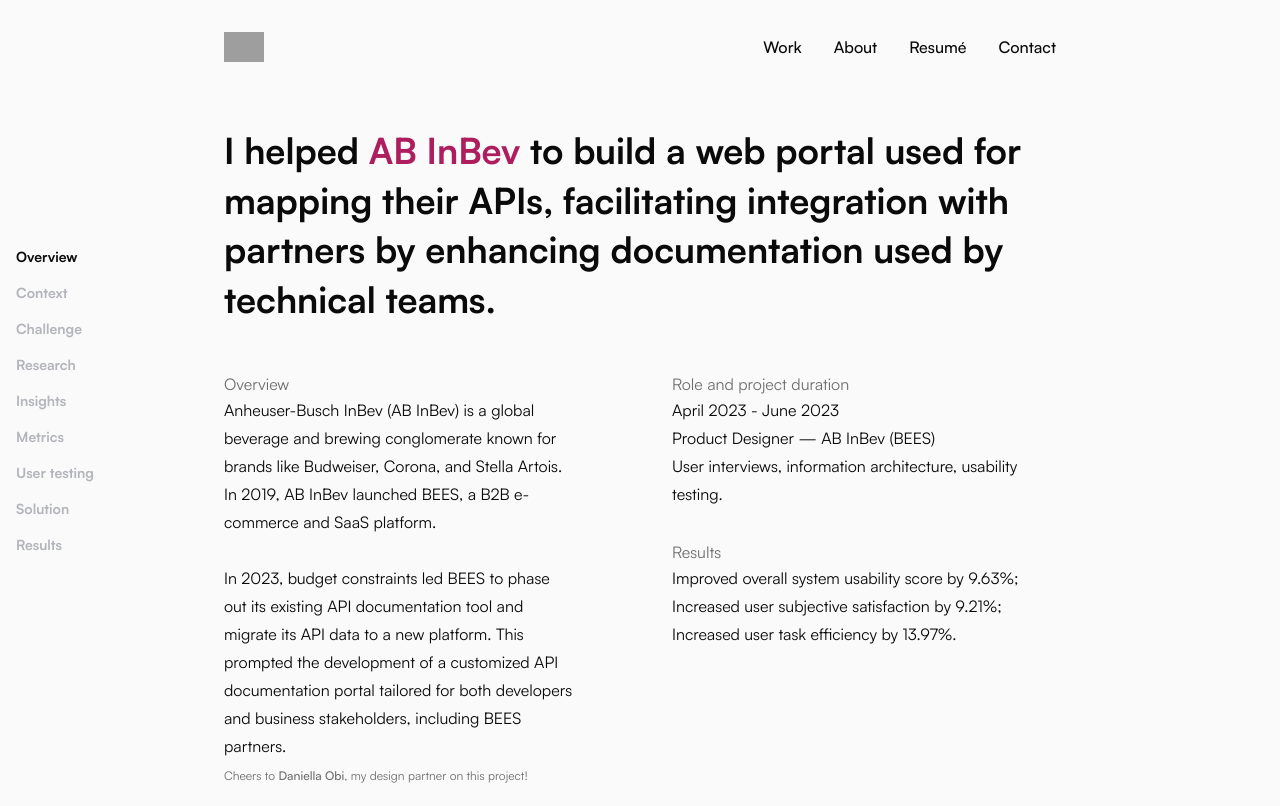
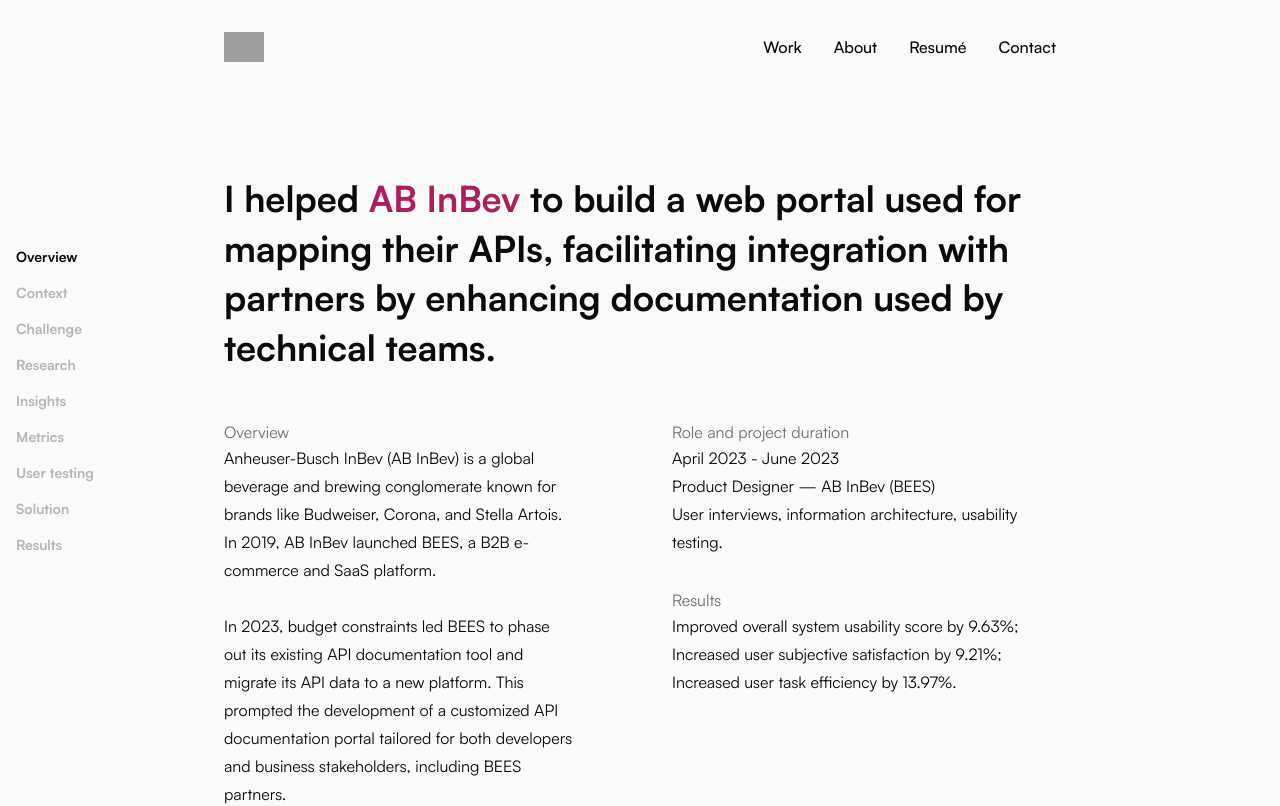
Before and after one commit to luccaromaniello/portfolio, a Next.js app: page /design/abinbev in a window 1280 px wide. Shown: the top 806 px of the page. Built offline with nearby package versions, Linux system fonts and the light colour scheme; grey boxes are pictures that could not be loaded.

Commit message:
Changes section vertical margin

```diff
--- a/src/app/(projects)/design/abinbev/page.tsx
+++ b/src/app/(projects)/design/abinbev/page.tsx
@@ -5,6 +5,7 @@ import Metrics from "@/components/cases/abinbev/Metrics";
 import Research from "@/components/cases/abinbev/Research";
 import SideMenu from "@/components/cases/abinbev/SideMenu";
 import UserTesting from "@/components/cases/abinbev/UserTesting";
+import Solution from "@/components/cases/abinbev/Solution";
 import CaseOverview from "@/components/cases/CaseOverview";
 import HighlightCard from "@/components/cases/HighlightCard";
 import Section from "@/components/cases/Section";
@@ -71,6 +72,9 @@ export default function AbInbev() {
       <Section id="user-testing">
         <UserTesting />
       </Section>
+      <Section id="solution">
+        <Solution />
+      </Section>
     </div>
   );
 }
--- a/src/components/cases/abinbev/Insights/index.tsx
+++ b/src/components/cases/abinbev/Insights/index.tsx
@@ -38,7 +38,7 @@ const Insights = () => {
         title="Insights"
         text="Our findings highlighted key user difficulties and helped identify specific problem areas within the current documentation."
       />
-      <div className="flex flex-col sm:flex-row gap-4 sm:gap-8 sm:mb-24">
+      <div className="flex flex-col sm:flex-row gap-4 sm:gap-8">
         <ListCard
           title="Documentation and access challenges"
           list={insights[0]}
--- a/src/styles/alignments.css
+++ b/src/styles/alignments.css
@@ -3,5 +3,5 @@
 }
 
 .section-container {
-  @apply flex flex-col gap-12;
+  @apply flex flex-col gap-12 my-2 sm:my-6;
 }
```
